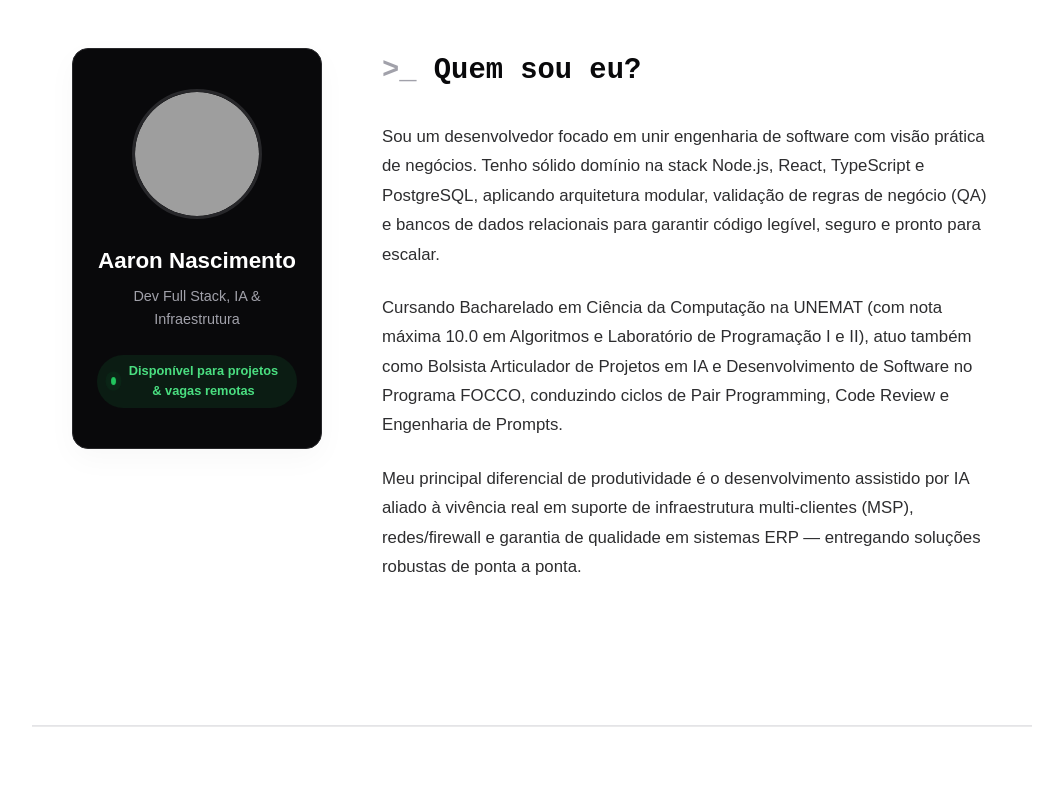
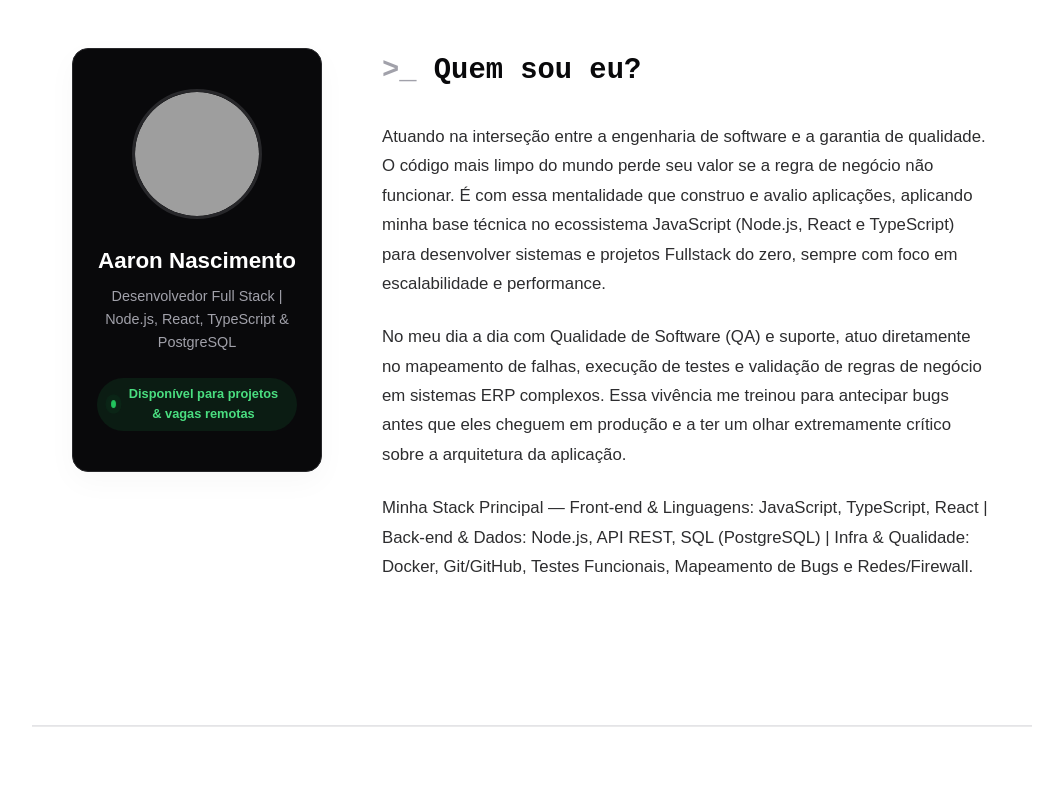
Before and after one commit to aarongmn7/aaron-nascimento-portfolio, a React (Vite) app: page / in a window 1280 px wide. Shown: the part 1460-2260 px from the top of the page, without its empty margins (108-1171 px from the left). Built offline with nearby package versions, Linux system fonts and the light colour scheme; grey boxes are pictures that could not be loaded.

Commit message:
sync: automatico do ECO-AARON (2026-11-07 22:25:46)

```diff
--- a/src/i18n.js
+++ b/src/i18n.js
@@ -31,12 +31,12 @@ const resources = {
         terminalTitle: "automacao_de_processos"
       },
       sobre: {
-        subtitle: "Dev Full Stack, IA & Infraestrutura",
+        subtitle: "Desenvolvedor Full Stack | Node.js, React, TypeScript & PostgreSQL",
         status: "Disponível para projetos & vagas remotas",
         title: "Quem sou eu?",
-        p1: "Sou um desenvolvedor focado em unir engenharia de software com visão prática de negócios. Tenho sólido domínio na stack Node.js, React, TypeScript e PostgreSQL, aplicando arquitetura modular, validação de regras de negócio (QA) e bancos de dados relacionais para garantir código legível, seguro e pronto para escalar.",
-        p2: "Cursando Bacharelado em Ciência da Computação na UNEMAT (com nota máxima 10.0 em Algoritmos e Laboratório de Programação I e II), atuo também como Bolsista Articulador de Projetos em IA e Desenvolvimento de Software no Programa FOCCO, conduzindo ciclos de Pair Programming, Code Review e Engenharia de Prompts.",
-        p3: "Meu principal diferencial de produtividade é o desenvolvimento assistido por IA aliado à vivência real em suporte de infraestrutura multi-clientes (MSP), redes/firewall e garantia de qualidade em sistemas ERP — entregando soluções robustas de ponta a ponta."
+        p1: "Atuando na interseção entre a engenharia de software e a garantia de qualidade. O código mais limpo do mundo perde seu valor se a regra de negócio não funcionar. É com essa mentalidade que construo e avalio aplicações, aplicando minha base técnica no ecossistema JavaScript (Node.js, React e TypeScript) para desenvolver sistemas e projetos Fullstack do zero, sempre com foco em escalabilidade e performance.",
+        p2: "No meu dia a dia com Qualidade de Software (QA) e suporte, atuo diretamente no mapeamento de falhas, execução de testes e validação de regras de negócio em sistemas ERP complexos. Essa vivência me treinou para antecipar bugs antes que eles cheguem em produção e a ter um olhar extremamente crítico sobre a arquitetura da aplicação.",
+        p3: "Minha Stack Principal — Front-end & Linguagens: JavaScript, TypeScript, React | Back-end & Dados: Node.js, API REST, SQL (PostgreSQL) | Infra & Qualidade: Docker, Git/GitHub, Testes Funcionais, Mapeamento de Bugs e Redes/Firewall."
       },
       habilidades: {
         badge: "STACK & FERRAMENTAS",
@@ -103,23 +103,23 @@ const resources = {
         items: [
           {
             date: "Outubro de 2026 – Atual",
-            role: "Bolsista Articulador de Projetos em IA e Desenvolvimento de Software — UNEMAT (Programa FOCCO)",
-            desc: "Liderança do projeto interdisciplinar 'Do Texto ao Código com IA'. Planejamento e condução de encontros práticos aos sábados focados em desenvolvimento assistido por IA, Pair Programming, Code Review coletivo e engenharia de prompts."
+            role: "Bolsista Articulador de Projetos em IA e Desenvolvimento de Software (Programa FOCCO) — UNEMAT",
+            desc: "Atuação como Bolsista Articulador no Programa de Formação de Células Cooperativas e Solidárias (FOCCO) da UNEMAT, liderando o projeto interdisciplinar 'Do Texto ao Código com IA'. • Planejamento e condução de encontros práticos de desenvolvimento de software assistido por Inteligência Artificial, programação em pares (Pair Programming) e revisão de código coletiva (Code Review). • Integração entre estudantes de Ciência da Computação e Letras para engenharia de prompts, estruturação de documentação técnica e criação de soluções tecnológicas aplicadas ao ensino, pesquisa e extensão. • Acompanhamento de métricas de evolução técnica da equipe, mediação de conflitos, elaboração de relatórios de progresso e produção científica para o Seminário FOCCO-UNEMAT."
           },
           {
             date: "Maio de 2026 – Atual",
-            role: "Estagiário de TI (QA, Suporte Técnico & Infraestrutura) — Ephex Tecnologia",
-            desc: "Atuação dupla: (1) Qualidade de Software (QA) com testes funcionais manuais, validação de regras de negócio em ERP e documentação técnica de bugs; (2) Suporte de TI e infraestrutura multi-clientes (MSP), administração de Firewall, redes e padronização de ambientes."
+            role: "Estagiário — Ephex Tecnologia",
+            desc: "Atuação na área de Qualidade de Software (QA) e suporte interno, com foco em garantir a estabilidade e a usabilidade do sistema ERP da empresa. • Execução de testes funcionais manuais e validação de regras de negócio em módulos do sistema. • Identificação, mapeamento e documentação de bugs para reporte ao time de desenvolvimento. • Auxílio no suporte técnico interno, lidando com rotinas de TI e infraestrutura da operação."
           },
           {
             date: "Março de 2026 – Maio de 2026",
-            role: "Suporte Técnico Interno (N1) — Interfibras Telecomunicações",
-            desc: "Triagem, diagnóstico lógico e resolução de incidentes de conectividade (Wi-Fi e rede cabeada). Configuração de roteadores, análise de TCP/IP, DNS e DHCP via acesso remoto garantindo o cumprimento de SLA."
+            role: "Suporte Técnico Interno — Interfibras Telecomunicações",
+            desc: "Atuação como suporte técnico N1 em provedor de internet, realizando triagem, diagnóstico e resolução de incidentes relacionados à conectividade (Wi-Fi e rede cabeada). Responsável por identificar falhas em roteadores, interferências de sinal e problemas de configuração de rede, aplicando soluções rápidas e eficazes. Experiência com atendimento ao cliente, orientação técnica para usuários leigos e uso de ferramentas de acesso remoto para suporte. Abertura, registro e acompanhamento de chamados, além de escalonamento para níveis superiores quando necessário."
           },
           {
             date: "Abril de 2025 – Dezembro de 2025",
-            role: "Estagiário Administrativo — Prefeitura Municipal de Rondonópolis (DESOPEM)",
-            desc: "Desenvolvimento de planilhas automatizadas para controle operacional, captação, higienização e organização de dados públicos, além de atualização de sistemas internos e atendimento técnico."
+            role: "Estagiário — Prefeitura Municipal de Rondonópolis",
+            desc: "Desenvolvimento e manutenção de planilhas para controle administrativo, incluindo captação e organização de dados; lançamento e atualização de informações relevantes ao setor, garantindo precisão e agilidade nos processos internos; confecção, organização e análise de documentos administrativos e suporte ao cliente, oferecendo atendimento eficaz e solucionando dúvidas operacionais."
           },
           {
             date: "Julho de 2025 – Julho de 2029 (Cursando)",
@@ -227,12 +227,12 @@ const resources = {
         terminalTitle: "process_automation"
       },
       sobre: {
-        subtitle: "Full Stack Dev, AI & Infrastructure",
+        subtitle: "Full Stack Developer | Node.js, React, TypeScript & PostgreSQL",
         status: "Available for projects & remote roles",
         title: "Who am I?",
-        p1: "I am a software developer focused on bridging software engineering with practical business vision. I have strong command of the Node.js, React, TypeScript, and PostgreSQL stack, applying modular architecture, QA business rule validation, and relational modeling to ensure maintainable, scalable code.",
-        p2: "Currently pursuing a B.Sc. in Computer Science at UNEMAT (scoring a perfect 10.0 in Algorithms and Programming Lab I & II), I also serve as an AI & Software Development Project Fellow in the FOCCO Program, leading Pair Programming, Code Review, and Prompt Engineering sessions.",
-        p3: "My core productivity edge is AI-assisted engineering combined with hands-on experience in multi-client IT infrastructure support (MSP), firewall/networking, and ERP quality assurance — delivering reliable solutions from end to end."
+        p1: "Operating at the intersection of software engineering and quality assurance. The cleanest code in the world loses its value if the business rule doesn't work. With this mindset, I build and evaluate applications, applying my technical foundation in the JavaScript ecosystem (Node.js, React, and TypeScript) to develop Fullstack systems from scratch with a focus on scalability and performance.",
+        p2: "In my daily work with Software Quality Assurance (QA) and support, I directly handle failure mapping, test execution, and business rule validation in complex ERP systems. This experience trained me to anticipate bugs before they hit production and maintain a highly critical eye on application architecture.",
+        p3: "Core Stack — Front-end & Languages: JavaScript, TypeScript, React | Back-end & Data: Node.js, REST APIs, SQL (PostgreSQL) | Infra & QA: Docker, Git/GitHub, Functional Testing, Bug Mapping & Networking/Firewall."
       },
       habilidades: {
         badge: "STACK & TOOLS",
@@ -299,23 +299,23 @@ const resources = {
         items: [
           {
             date: "October 2026 – Present",
-            role: "AI & Software Development Project Fellow — UNEMAT (FOCCO Program)",
-            desc: "Leading the interdisciplinary project 'From Text to Code with AI'. Planning and conducting Saturday hands-on workshops focused on AI-assisted software development, Pair Programming, collective Code Review, and prompt engineering."
+            role: "AI & Software Development Project Fellow (FOCCO Program) — UNEMAT",
+            desc: "Serving as Project Fellow in the FOCCO Program at UNEMAT, leading the interdisciplinary project 'From Text to Code with AI'. • Planning and conducting hands-on workshops in AI-assisted software development, Pair Programming, and collective Code Review. • Integrating Computer Science and Literature students for prompt engineering, technical documentation structuring, and building technological solutions for teaching, research, and extension. • Tracking technical evolution metrics, conflict mediation, progress reporting, and scientific production for the FOCCO-UNEMAT Seminar."
           },
           {
             date: "May 2026 – Present",
-            role: "IT Intern (QA, Technical Support & Infrastructure) — Ephex Tecnologia",
-            desc: "Dual role: (1) Software Quality Assurance (QA) performing manual functional testing, ERP business rule validation, and bug documentation; (2) Multi-client IT infrastructure support (MSP), Firewall administration, networking, and workstation standardization."
+            role: "Intern — Ephex Tecnologia",
+            desc: "Working in Software Quality Assurance (QA) and internal support, focused on ensuring the stability and usability of the company's ERP system. • Execution of manual functional tests and validation of business rules across system modules. • Identification, mapping, and documentation of bugs for reporting to the development team. • Assistance in internal technical support, handling IT routines and operational infrastructure."
           },
           {
             date: "March 2026 – May 2026",
-            role: "Internal Technical Support (Tier 1) — Interfibras Telecomunicações",
-            desc: "Triage, logical diagnostics, and resolution of connectivity incidents (Wi-Fi and wired networks). Router configuration, TCP/IP, DNS, and DHCP troubleshooting via remote access within strict SLA targets."
+            role: "Internal Technical Support — Interfibras Telecomunicações",
+            desc: "Tier 1 technical support at an ISP, performing triage, diagnostics, and resolution of connectivity incidents (Wi-Fi and wired networks). Responsible for identifying router failures, signal interference, and network configuration issues, applying fast and effective solutions. Experienced in customer service, technical guidance for non-technical users, remote support tools, ticket management, and SLA escalation."
           },
           {
             date: "April 2025 – December 2025",
-            role: "Administrative Intern — Municipality of Rondonópolis (DESOPEM)",
-            desc: "Developed automated spreadsheets for operational control, data collection, cleaning, and organization, alongside internal system updates and public technical assistance."
+            role: "Intern — Municipality of Rondonópolis",
+            desc: "Development and maintenance of spreadsheets for administrative control, including data collection and organization; entry and updating of sector records ensuring accuracy and agility in internal processes; preparation, organization, and analysis of administrative documents and customer support, providing effective assistance and resolving operational questions."
           },
           {
             date: "July 2025 – July 2029 (In Progress)",
```
